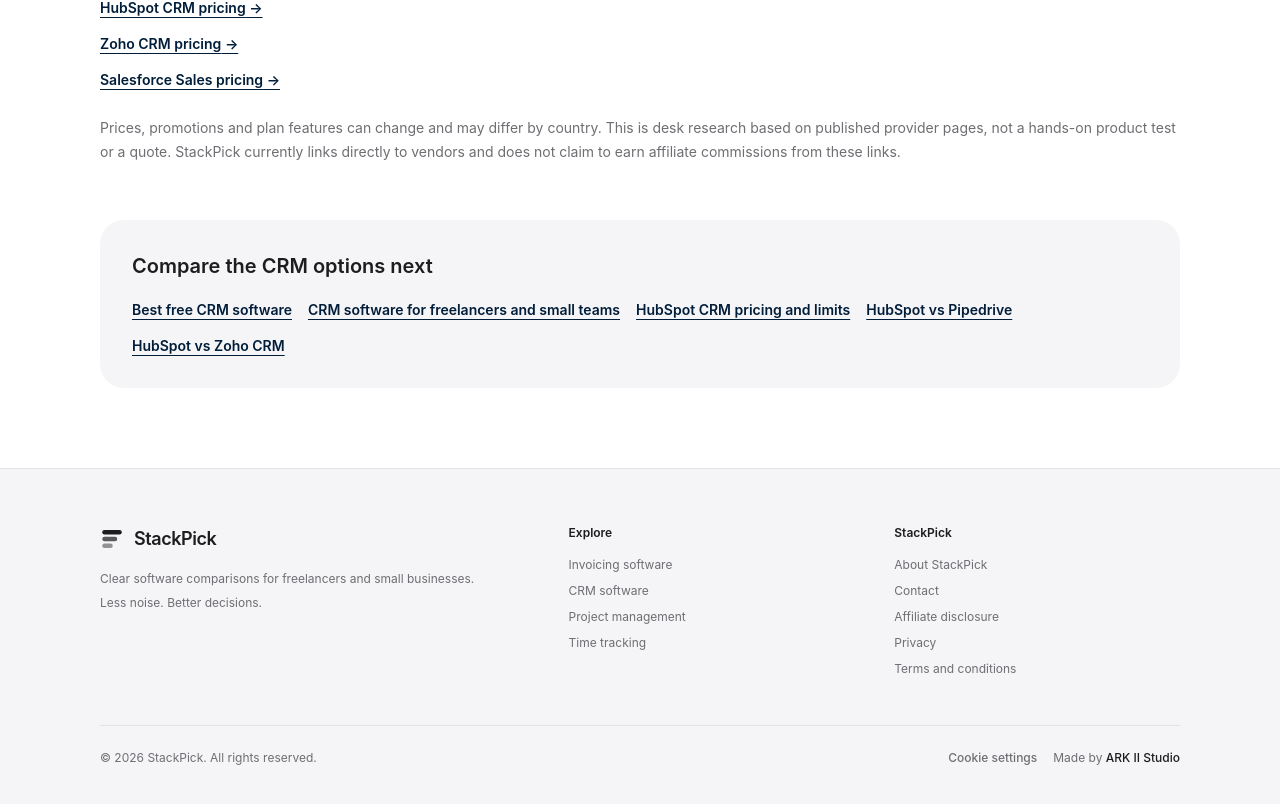
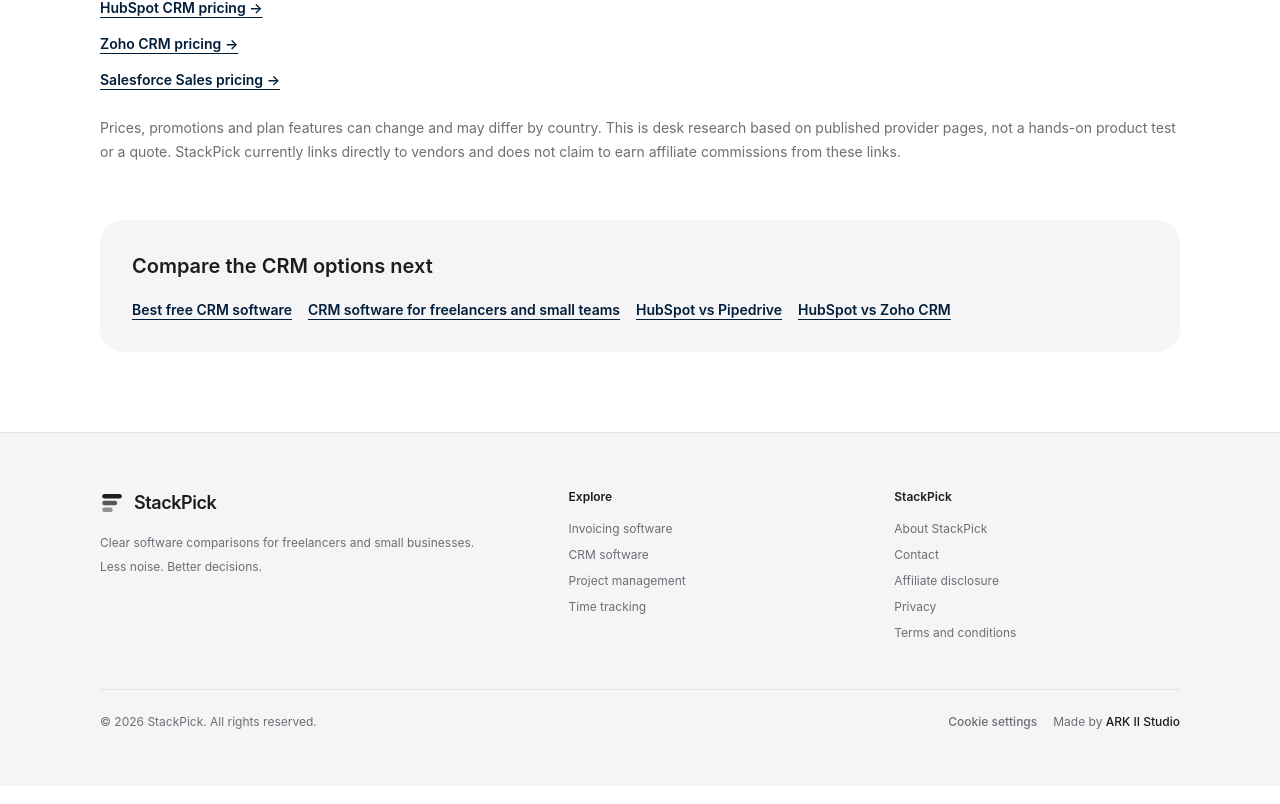
Before and after one commit to LinukaBandara/StackPick, a Next.js app: page /best/crm-software-pricing in a window 1280 px wide. Shown: the part 2528-3332 px from the top of the page. Built offline with nearby package versions, Linux system fonts and the light colour scheme; no server answers.

Commit message:
fix: remove broken CRM pricing internal link

```diff
--- a/app/best/crm-software-pricing/page.tsx
+++ b/app/best/crm-software-pricing/page.tsx
@@ -124,7 +124,6 @@ export default function CrmSoftwarePricingPage() {
           <div className="mt-5 flex flex-wrap gap-4 text-sm font-semibold text-[#001D39]">
             <Link className="underline underline-offset-4" href="/best/free-crm-software">Best free CRM software</Link>
             <Link className="underline underline-offset-4" href="/best/crm-software">CRM software for freelancers and small teams</Link>
-            <Link className="underline underline-offset-4" href="/best/hubspot-crm-pricing">HubSpot CRM pricing and limits</Link>
             <Link className="underline underline-offset-4" href="/best/hubspot-vs-pipedrive">HubSpot vs Pipedrive</Link>
             <Link className="underline underline-offset-4" href="/best/hubspot-vs-zoho-crm">HubSpot vs Zoho CRM</Link>
           </div>
```
